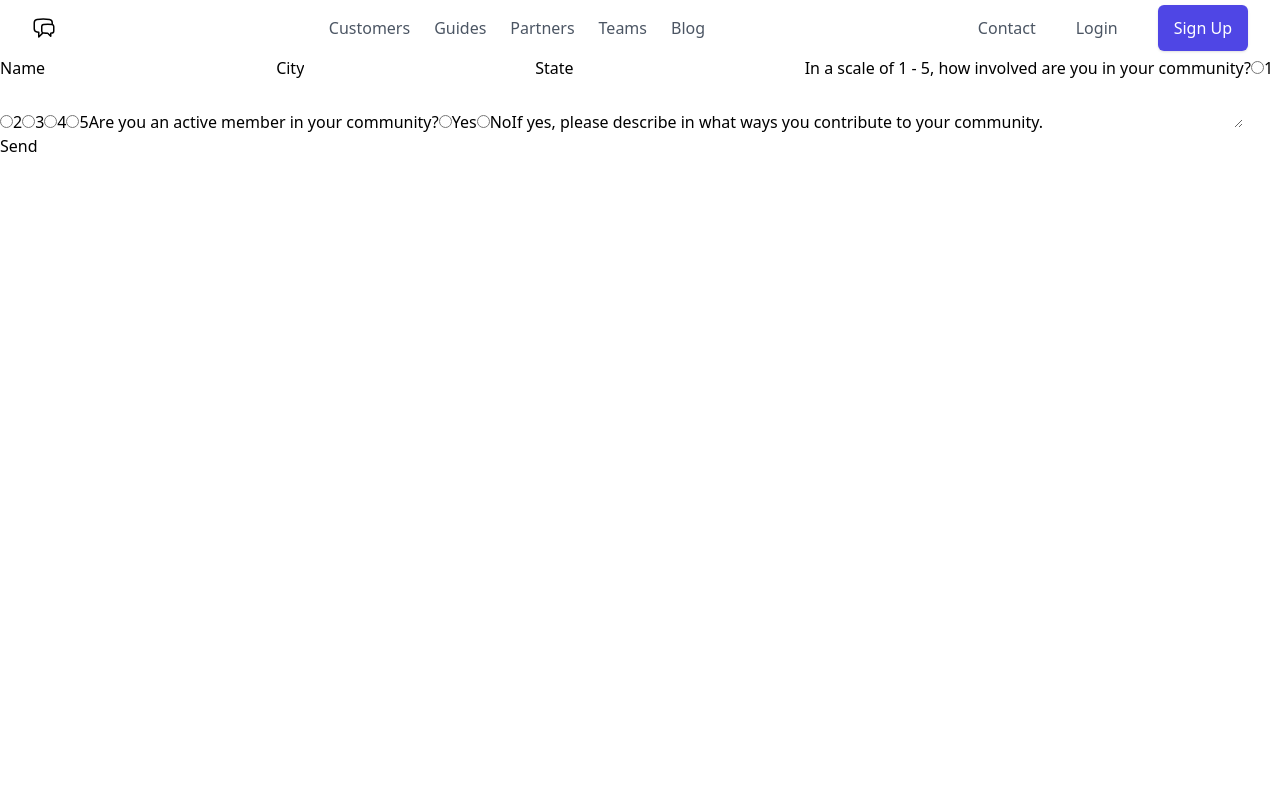
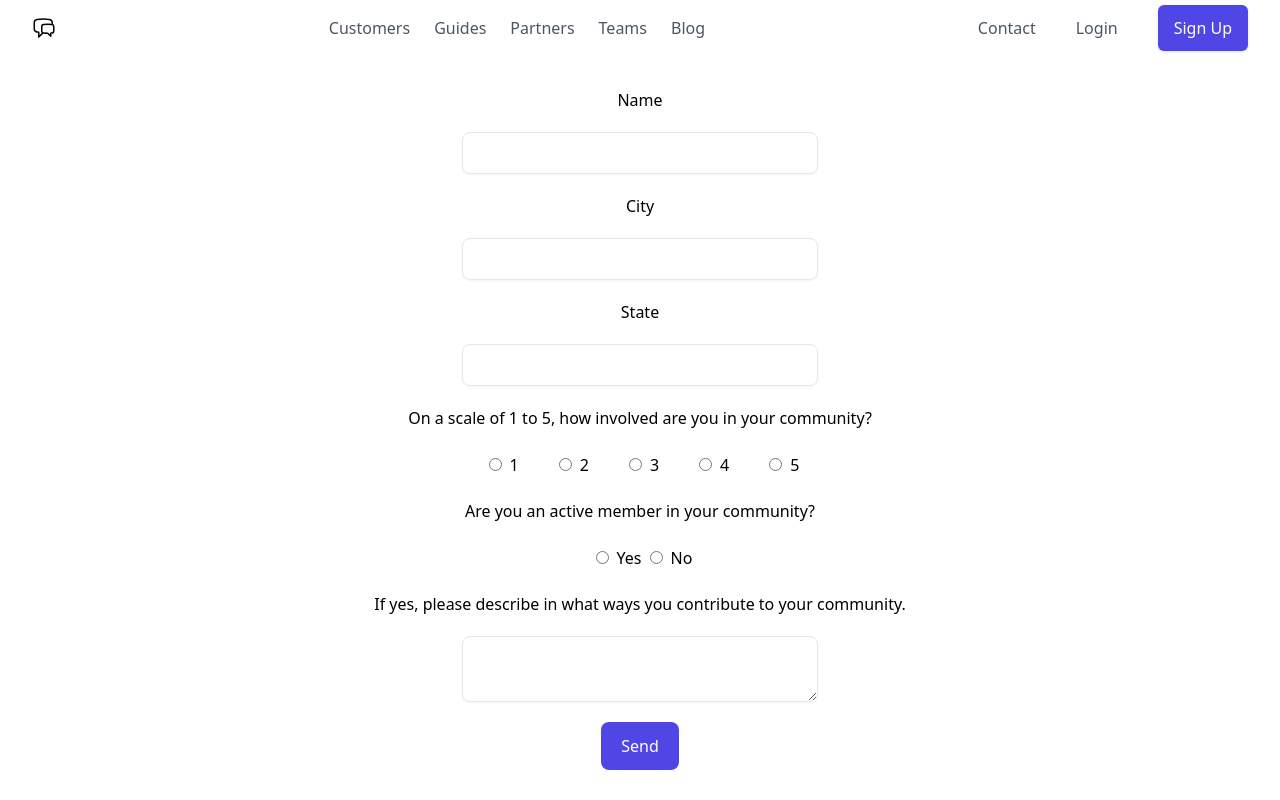
Before and after one commit to SafeForum/FE, a React (Create React App) app: page /newCityForm in a window 1280 px wide. Built offline with nearby package versions, Linux system fonts and the light colour scheme; a web font is replaced by a local one.

Commit message:
Added base styles using Tailwind

```diff
--- a/src/pages/NewCityForm.js
+++ b/src/pages/NewCityForm.js
@@ -27,62 +27,72 @@ const NewCityForm = (e)=> {
     };
 
     return (
-      <form ref={form} onSubmit={sendEmail}>
-        <label>Name</label>
-        <input type="text" name="user_name" />
-        <label>City</label>
-        <input type="text" name="user_city" />
-        <label>State</label>
-        <input type="text" name="user_state" />
-        <label>In a scale of 1 - 5, how involved are you in your community?</label>
-        <label>
+        <div>
+            <form ref={form} onSubmit={sendEmail} className="w-5/6 mt-8 space-y-5 mx-auto flex items-center flex-col">
+                <label className=" text-left font-medium">Name</label>
+                <input type="text" name="user_name" className="w-1/3 mt-2 px-3 py-2 text-gray-500 bg-transparent outline-none border focus:border-indigo-600 shadow-sm rounded-lg"/>
+                <label className="font-medium">City</label>
+                <input type="text" name="user_city" className="w-1/3 mt-2 px-3 py-2 text-gray-500 bg-transparent outline-none border focus:border-indigo-600 shadow-sm rounded-lg" />
+                <label className="font-medium">State</label>
+                <input type="text" name="user_state" className="w-1/3 mt-2 px-3 py-2 text-gray-500 bg-transparent outline-none border focus:border-indigo-600 shadow-sm rounded-lg" />
+                <label className="font-medium">On a scale of 1 to 5, how involved are you in your community?</label>
+                <div>
+                    <label className="m-4">
                         <input
                         type="radio"
                         name="rating"
                         value="1"
                         onChange={handleRatingChange}
-            checked={rating === 1} />
+                        checked={rating === 1}
+                        className="m-2"/>
                         1
                     </label>
-        <label>
+                    <label className="m-4">
                         <input
                         type="radio"
                         name="rating"
                         value="2"
                         onChange={handleRatingChange}
-            checked={rating === 2} />
+                        checked={rating === 2}
+                        className="m-2"/>
                         2
                     </label>
-        <label>
+                    <label className="m-4">
                         <input
                         type="radio"
                         name="rating"
                         value="3"
                         onChange={handleRatingChange}
-            checked={rating === 3} />
+                        checked={rating === 3}
+                        className="m-2"/>
                         3
                     </label>
-        <label>
+                    <label className="m-4">
                         <input
                         type="radio"
                         name="rating"
                         value="4"
                         onChange={handleRatingChange}
-            checked={rating === 4} />
+                        checked={rating === 4}
+                        className="m-2"/>
                         4
                     </label>
-        <label>
+                    <label className="m-4">
                         <input
                         type="radio"
                         name="rating"
                         value="5"
                         onChange={handleRatingChange}
-            checked={rating === 5} />
+                        checked={rating === 5}
+                        className="m-2"/>
                         5
                     </label>
-        <label>Are you an active member in your community?</label>
+                </div>
+                <label className="font-medium">Are you an active member in your community?</label>
+                <div>
                     <label>
                     <input
+                    className="m-2"
                     type="radio"
                     name="available"
                     value="true"
@@ -92,6 +102,7 @@ const NewCityForm = (e)=> {
                     </label>
                     <label>
                     <input
+                    className="m-2"
                     type="radio"
                     name="available"
                     value="false"
@@ -99,10 +110,12 @@ const NewCityForm = (e)=> {
                     checked={communityInvolvement === false} />
                     No
                     </label>
-        <label>If yes, please describe in what ways you contribute to your community.</label>
-        <textarea name="message" />
-        <input type="submit" value="Send" />
+                </div>
+                <label className="font-medium">If yes, please describe in what ways you contribute to your community.</label>
+                <textarea name="message" className="w-1/3 mt-2 px-3 py-2 text-gray-500 bg-transparent outline-none border focus:border-indigo-600 shadow-sm rounded-lg"/>
+                <input type="submit" value="Send" className="px-5 py-3 text-white duration-150 bg-indigo-600 rounded-lg hover:bg-indigo-700 active:shadow-lg" />
             </form>
+        </div>
     );
 }
 
```
Lines whose indentation alone changed are shown as unchanged.
